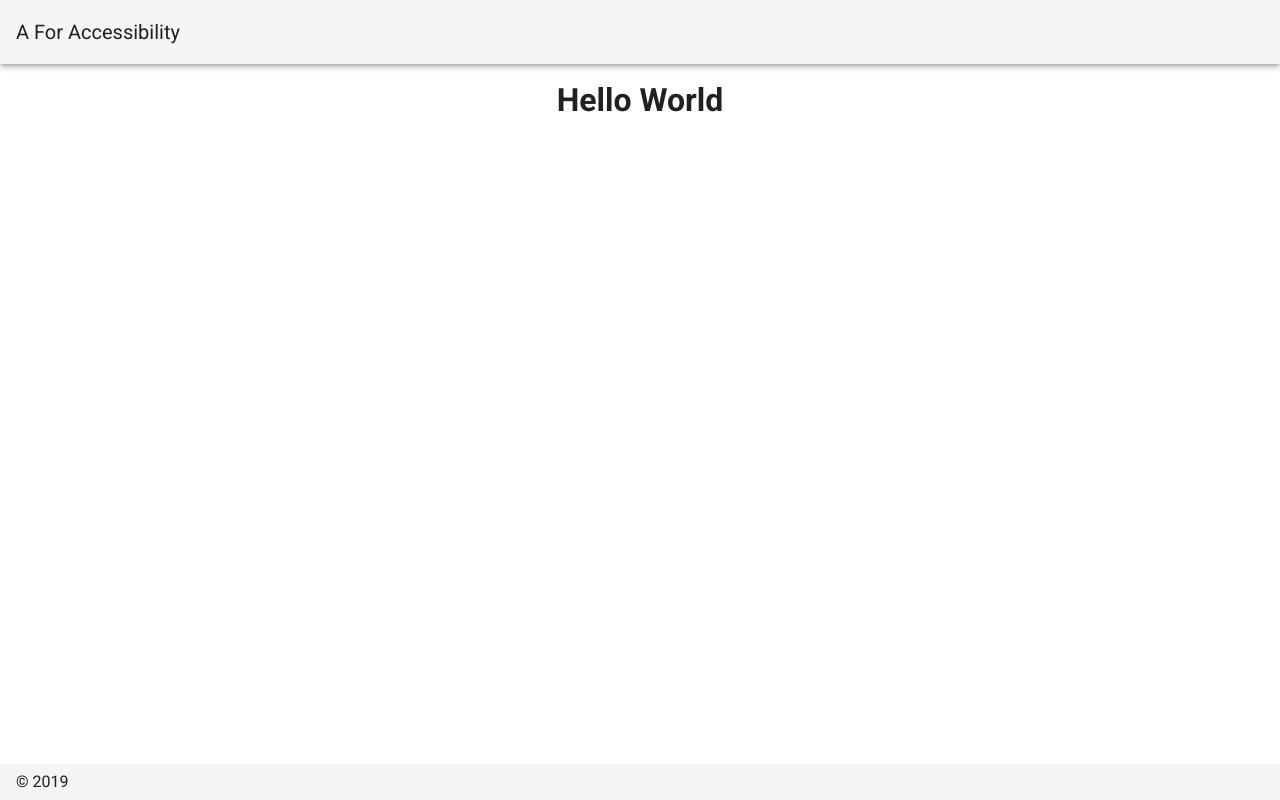
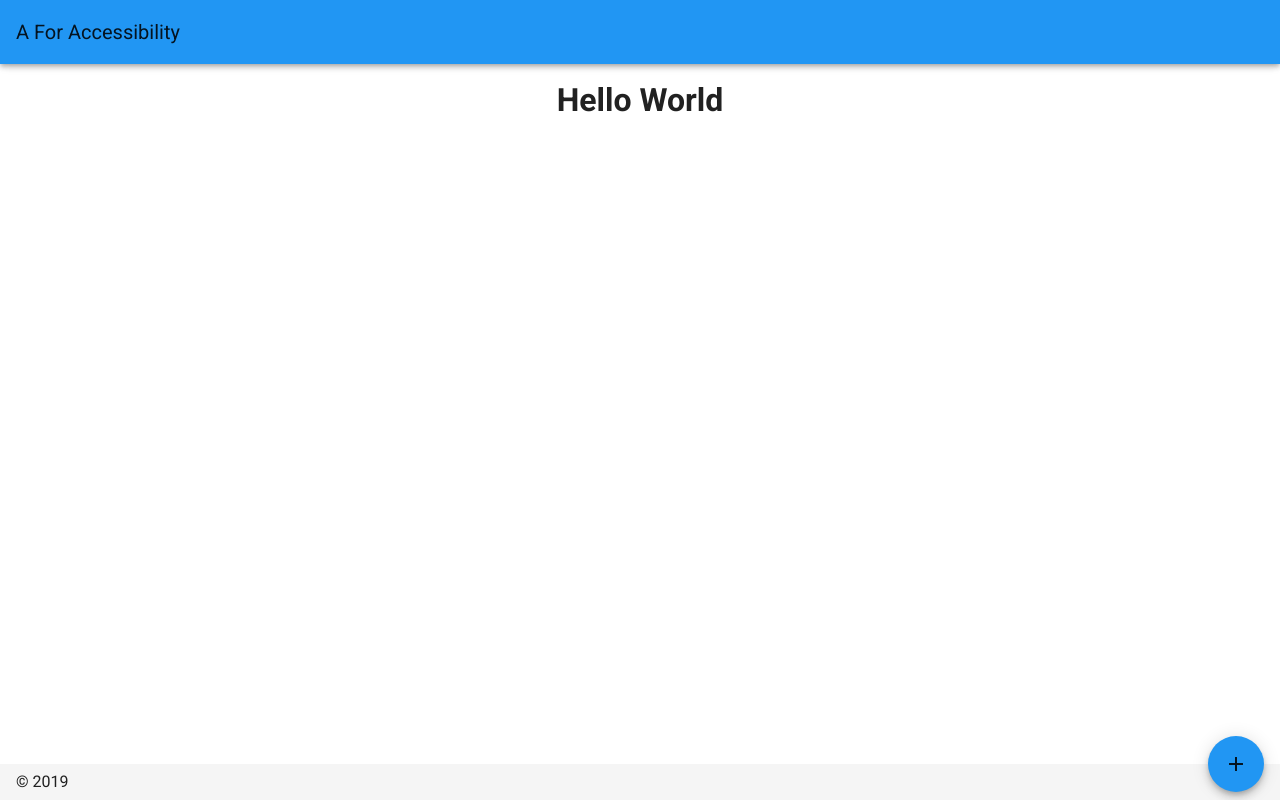
Before and after one commit to Boscillator/AForAccessibility, a Nuxt app in the folder client/: page / in a window 1280 px wide. Built offline with nearby package versions, Linux system fonts and the light colour scheme.

Commit message:
Added link to record page.

```diff
--- a/client/layouts/default.vue
+++ b/client/layouts/default.vue
@@ -1,6 +1,7 @@
 <template>
   <v-app light>
     <v-app-bar
+      color="blue"
       fixed
       app
     >
--- a/client/pages/index.vue
+++ b/client/pages/index.vue
@@ -5,6 +5,17 @@
     align-center
   >
     <h1>Hello World</h1>
+    <nuxt-link to="/record">
+      <v-btn
+        color="blue"
+        absolute
+        bottom
+        right
+        fab
+      >
+        <v-icon>mdi-plus</v-icon>
+      </v-btn>
+    </nuxt-link>
   </v-layout>
 </template>
 
--- /dev/null
+++ b/client/pages/record.vue
@@ -0,0 +1,18 @@
+<template>
+  <v-layout
+    column
+    justify-center
+    align-center
+  >
+  </v-layout>
+</template>
+
+<script>
+    export default {
+        name: "record"
+    }
+</script>
+
+<style scoped>
+
+</style>
```
Lines whose indentation alone changed are shown as unchanged.
